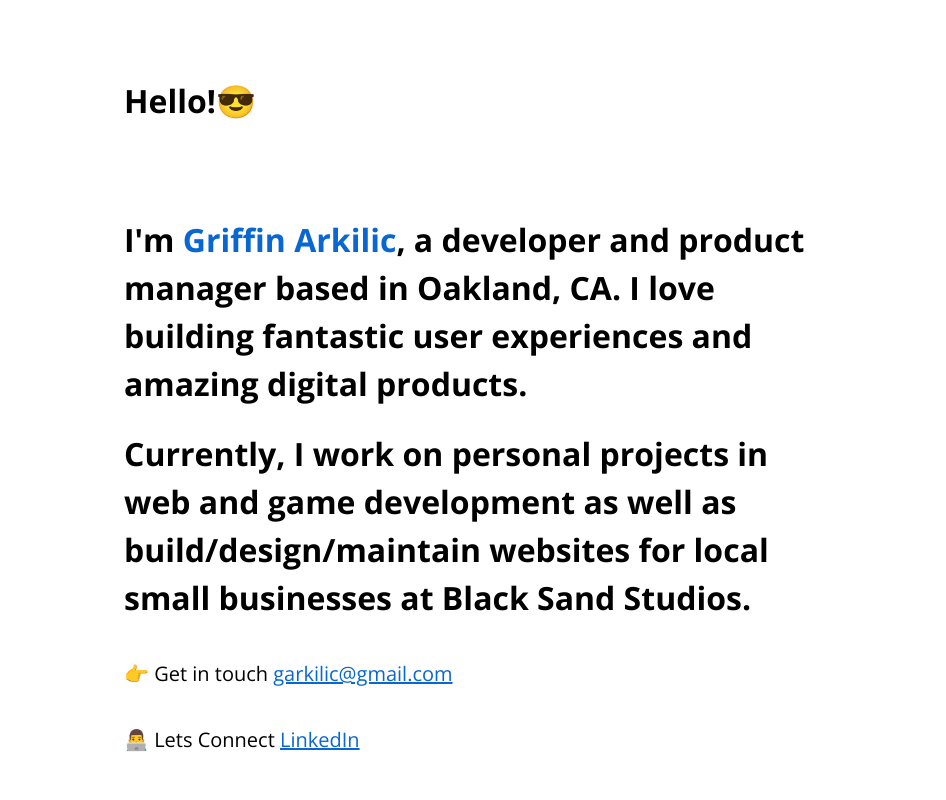
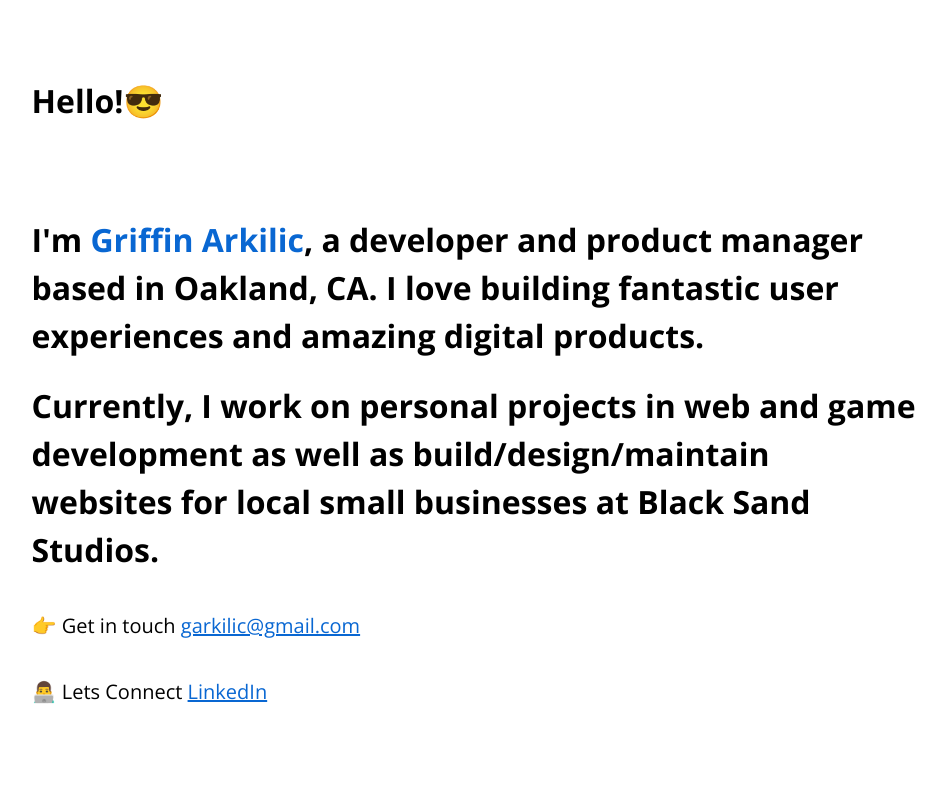
Before and after one commit to garkilic/personal-site-react, a React (Create React App) app: page / in a window 1280 px wide. Shown: the top 800 px of the page, without its empty margins (166-1112 px from the left). Built offline with nearby package versions, Linux system fonts and the light colour scheme.

Commit message:
more styling changes

```diff
--- a/src/style.css
+++ b/src/style.css
@@ -32,14 +32,14 @@ a {
 /* Container */
 
 .section-container {
-	max-width: 700px;
+	margin: 0 auto;
+		width: 70%;
 	text-align: left;
 	padding: 3rem 4rem;
 }
 
-@media (min-width: 675px) {
+@media (max-width: 675px) {
 	.section-container {
-		margin: 0 auto;
 		width: 100%;
 	}
 }
```
